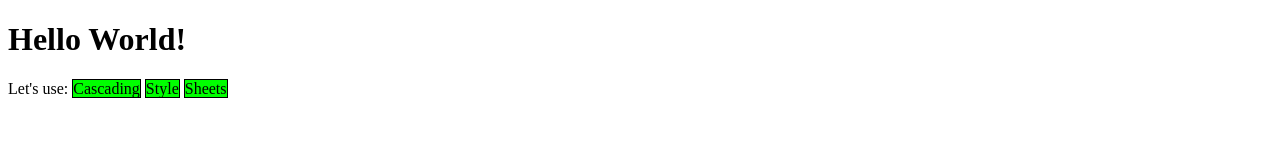
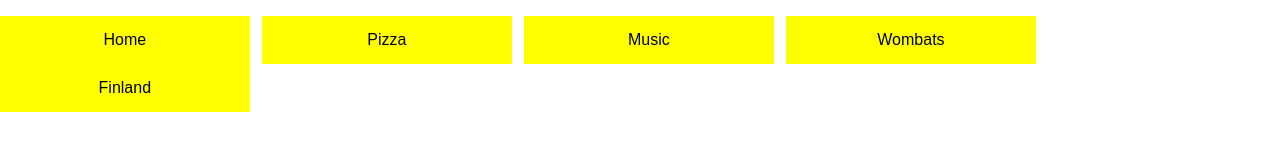
Before and after one commit to CarahPrinsloo/web-development-exercises, a plain HTML site: page index.html in a window 1280 px wide. Drawn offline with Linux system fonts and the light colour scheme.

Commit message:
completed first two CSS assessments

```diff
--- a/index.html
+++ b/index.html
@@ -6,12 +6,12 @@
     <link rel="stylesheet" href="styles.css">
   </head>
   <body>
-    <h1>Hello World!</h1>
-    <p scope="box">
-  		Let's use:
-  		<span>Cascading</span>
-  		<span>Style</span>
-  		<span>Sheets</span>
-	</p>
+    <ul>
+      <li><a href="#">Home</a></li>
+      <li><a href="#">Pizza</a></li>
+      <li><a href="#">Music</a></li>
+      <li><a href="#">Wombats</a></li>
+      <li><a href="#">Finland</a></li>
+    </ul>
   </body>
 </html>
--- /dev/null
+++ b/self-assmnt5/style.css
@@ -0,0 +1,70 @@
+/* General styles - put these straight into your stylesheet */
+
+body {
+  margin: 0;
+}
+
+html {
+  font-family: ‘Helvetica neue’, Arial, ‘sans serif’;
+  font-size: 10px;
+  background-color: #ccc;
+}
+
+/* Selectors to be matched up with rulesets */
+
+.card article img {
+  max-height: 100%;
+  float: right;
+}
+
+.card footer {
+  background-image: linear-gradient(to bottom,rgba(0,0,0,0), rgba(0,0,0,0.1));
+  border-radius: 0 0 1.5em 1.5em;
+}
+
+.card header {
+  background-image: linear-gradient(to top,rgba(0,0,0,0.1), rgba(0,0,0,0));
+  border-radius: 1.5em 1.5em 0 0;
+}
+
+/* specify card size, color, border*/
+.card {
+  width: 35em;
+  height: 22em;
+  margin: 5em auto;
+  background-color: red;
+  border: 0.2em solid black;
+  border-radius: 1.5em;
+}
+
+.card footer, header {
+  height: 5em;
+  padding: 1em;
+  box-sizing: border-box;
+}
+
+.card article {
+  height: 12em;
+  background-color: rgba(0,0,0,0.2);
+  color: antiquewhite;
+  padding-left: 1em;
+}
+
+.card h2 {
+  font-size: 2em;
+  line-height: 25px;
+}
+
+.card footer p {
+  font-size: 1.5em;
+  line-height: 5px;
+}
+
+.card h2, p {
+  margin: 0 auto;
+}
+
+.card p {
+  padding-top: 10px ;
+
+}
--- /dev/null
+++ b/self-assmnt6/style.css
@@ -0,0 +1,23 @@
+html {
+  font-family: sans-serif;
+}
+
+/* Your CSS below here */
+p {
+  width:  200px;
+  height: 45px;
+  line-height: 45px;
+  text-align: center;
+  /*Conversion 18px to rem - 18/16 = 1.125rem*/
+  font-size: 1.125rem;
+  text-shadow: 2px 2px black;
+  color:  red;
+  background-color: red;
+  background-image: linear-gradient(to right bottom, rgba(0, 0, 0, 0), rgba(0, 0, 0, 0.2) 30%);
+  border: 1px solid rgb(200, 0, 0);
+  border-radius: 10px;
+  box-shadow:
+        2px 2px 5px black,
+        inset 2px 2px 3px rgba(255, 255, 255, .6),
+        inset -2px -2px 3px rgba(0, 0, 0, .6);
+}
--- a/styles.css
+++ b/styles.css
@@ -1,9 +1,41 @@
-span {
-  border: 1px solid black;
-  background-color: lime;
+body,html {
+  margin: 0;
+  font-family: sans-serif;
 }
 
-.box {
-  width: 500px;
-  width: calc(100% - 50px);
+ul {
+  padding: 0;
+  width: 100%;
 }
+
+li {
+  display: inline;
+}
+
+a {
+  outline: none;
+  text-decoration: none;
+  display: inline-block;
+  width: 19.5%;
+  margin-right: 0.625%;
+  text-align: center;
+  line-height: 3;
+  color: black;
+}
+
+li:last-child a {
+  margin-right: 0;
+}
+
+a:link, a:visited, a:focus {
+  background: yellow;
+}
+
+a:hover {
+  background: orange;
+}
+
+a:active {
+  background: red;
+  color: white;
+}
```
Also changed, not shown: self-assmnt5/index.html (added, +30 -0 lines), self-assmnt6/index.html (added, +11 -0 lines), self-assmnt5/chris.jpg (added).
